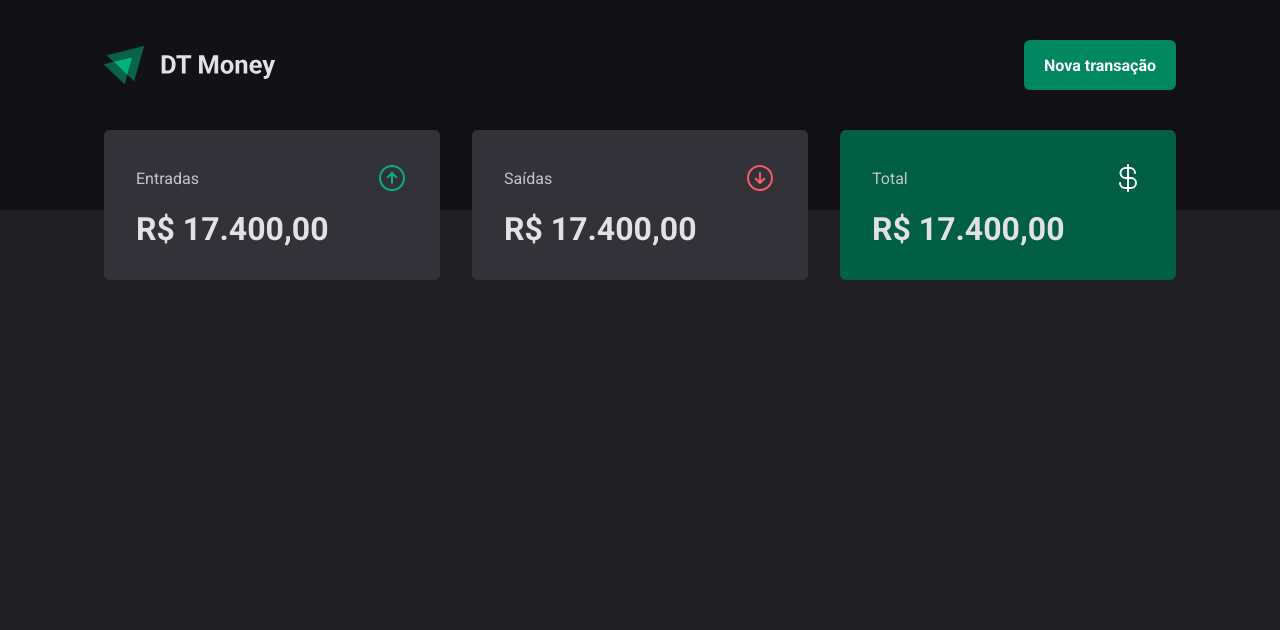
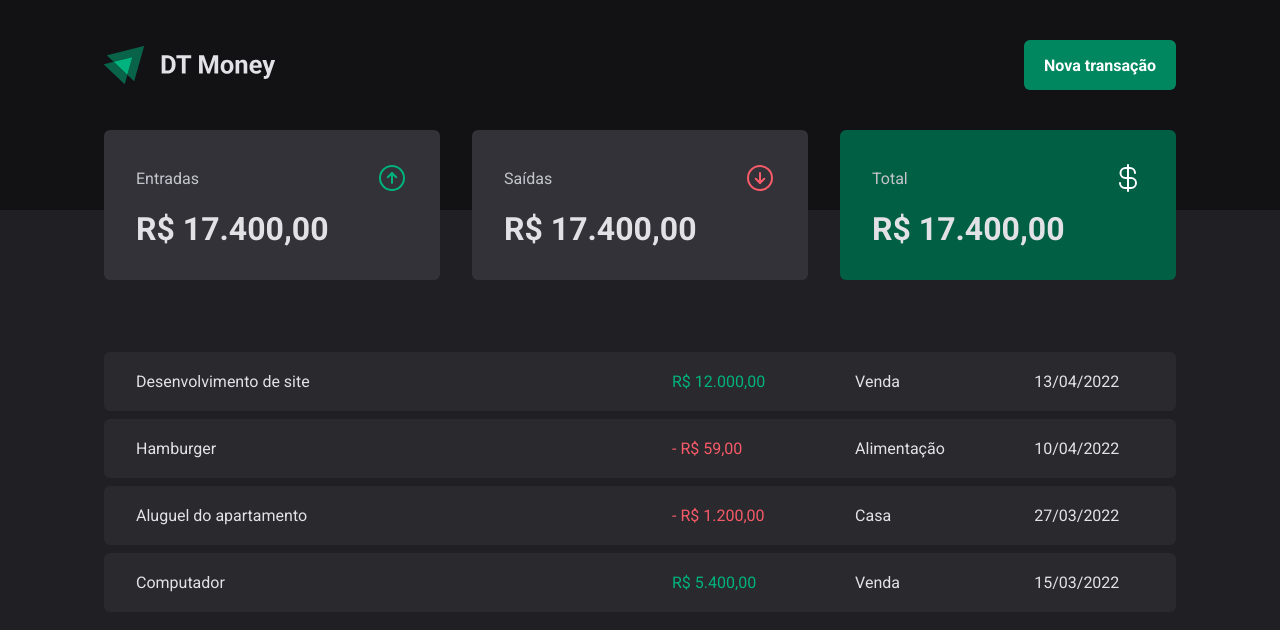
Before and after one commit to felipesanderp/dt-money, a React (Vite) app: page / in a window 1280 px wide. Shown: the top 630 px of the page. Built offline with nearby package versions, Linux system fonts and the light colour scheme.

Commit message:
transactions table

```diff
--- a/src/pages/Transactions/index.tsx
+++ b/src/pages/Transactions/index.tsx
@@ -1,5 +1,7 @@
 import { Header } from "../../components/Header";
 import { Summary } from "../../components/Summary";
+
+import { PriceHighlight, TransactionsContainer, TransactionsTable } from "./styles";
 
 export function Transactions() {
   return (
@@ -7,6 +9,56 @@
       <Header />
 
       <Summary />
+
+      <TransactionsContainer>
+        <TransactionsTable>
+          <tbody>
+            <tr>
+              <td width="50%">Desenvolvimento de site</td>
+              <td>
+                <PriceHighlight variant="income">
+                  R$ 12.000,00
+                </PriceHighlight>
+              </td>
+              <td>Venda</td>
+              <td>13/04/2022</td>
+            </tr>
+
+            <tr>
+              <td width="50%">Hamburger</td>
+              <td>
+                <PriceHighlight variant="outcome">
+                  - R$ 59,00
+                </PriceHighlight>
+              </td>
+              <td>Alimentação</td>
+              <td>10/04/2022</td>
+            </tr>
+
+            <tr>
+              <td width="50%">Aluguel do apartamento</td>
+              <td>
+                <PriceHighlight variant='outcome'>
+                  - R$ 1.200,00
+                </PriceHighlight>
+              </td>
+              <td>Casa</td>
+              <td>27/03/2022</td>
+            </tr>
+
+            <tr>
+              <td width="50%">Computador</td>
+              <td>
+                <PriceHighlight variant="income">
+                  R$ 5.400,00
+                </PriceHighlight>
+              </td>
+              <td>Venda</td>
+              <td>15/03/2022</td>
+            </tr>
+          </tbody>
+        </TransactionsTable>
+      </TransactionsContainer>
     </div>
   )
 }
--- a/src/pages/Transactions/styles.ts
+++ b/src/pages/Transactions/styles.ts
@@ -0,0 +1,38 @@
+import { styled } from "styled-components";
+
+export const TransactionsContainer = styled.main`
+  width: 100%;
+  max-width: 1120px;
+  margin: 4rem auto 0;
+  padding: 0 1.5rem;
+`
+
+export const TransactionsTable = styled.table`
+  width: 100%;
+  border-collapse: separate;
+  border-spacing: 0 0.5rem;
+  /* margin-top: 1.5rem; */
+
+  td {
+    padding: 1.25rem 2rem;
+    background: ${props => props.theme["gray-700"]};
+
+    &:first-child {
+      border-top-left-radius: 6px;
+      border-bottom-left-radius: 6px;
+    }
+
+    &:last-child {
+      border-top-right-radius: 6px;
+      border-bottom-right-radius: 6px;
+    }
+  }
+`
+
+interface PriceHighlightProps {
+  variant: 'income' | 'outcome';
+}
+
+export const PriceHighlight = styled.span<PriceHighlightProps>`
+  color: ${props => props.variant === 'income' ? props.theme["green-300"] : props.theme["red-300"]};
+`
```
